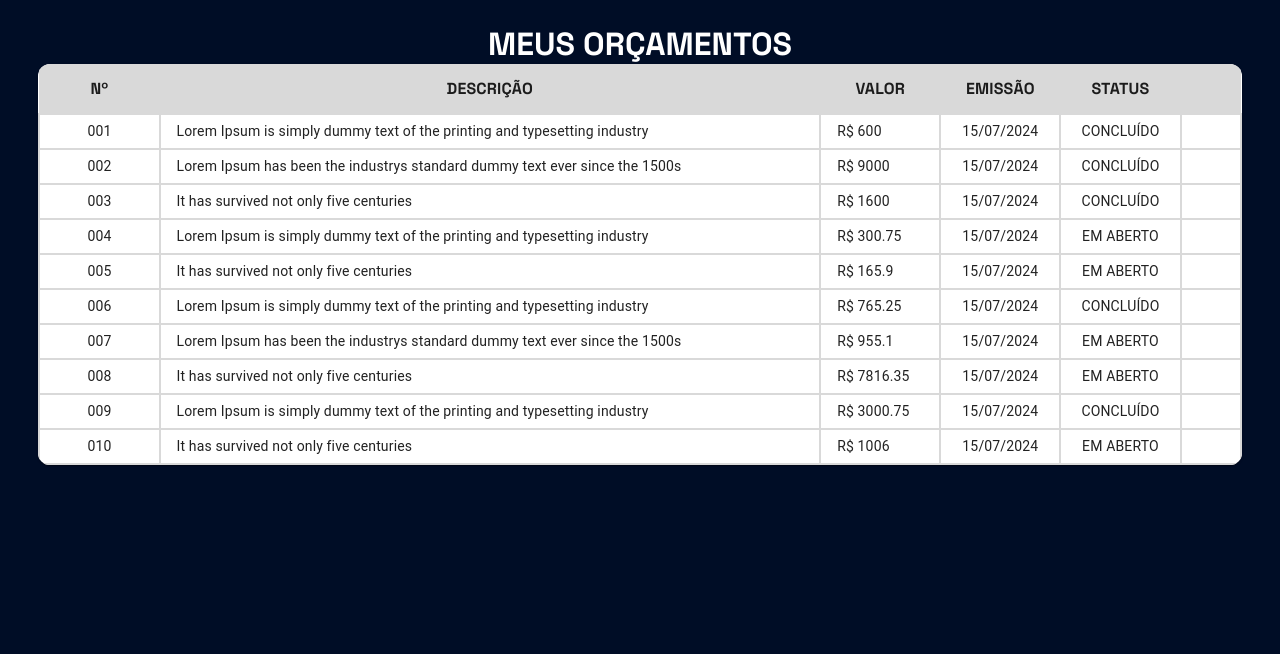
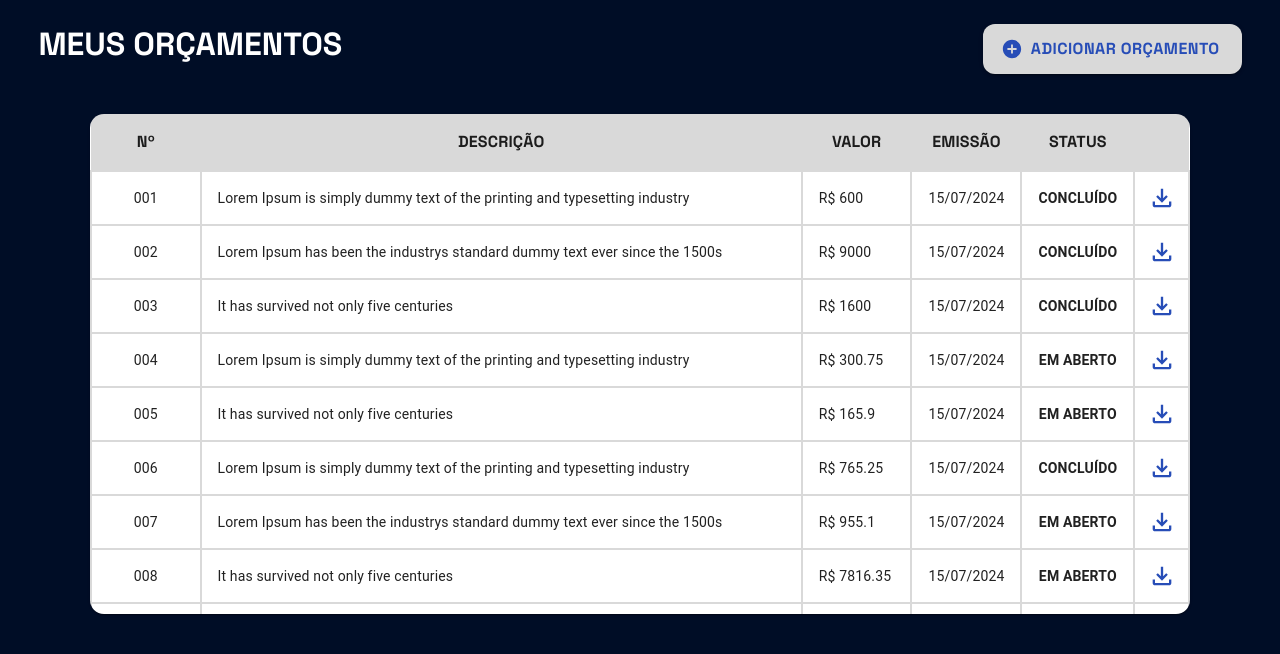
Before and after one commit to Lionel-Rocha/BlockBudget, a React (Create React App) app: page /painel in a window 1280 px wide. Shown: the top 654 px of the page. Built offline with nearby package versions, Linux system fonts and the light colour scheme.

Commit message:
update painel orcamentos

```diff
--- a/src/components/Table/Total/index.js
+++ b/src/components/Table/Total/index.js
@@ -6,8 +6,10 @@ import {
     TableContainer,
     TableHead,
     TableRow,
-    Paper
+    Paper,
+    IconButton,
 } from '@mui/material';
+import FileDownloadOutlinedIcon from '@mui/icons-material/FileDownloadOutlined';
 
 function createData(servico, descricao, preco, emissao, status, down) {
   return { servico, descricao, preco, emissao, status, down };
@@ -28,9 +30,9 @@ const rows = [
 
 const TableTotal = () => {
     return (<>
-        <TableContainer component={Paper} sx={{borderRadius: '12px'}}>
-      <Table sx={{ minWidth: 500 }} size="small" aria-label="Tabela de serviços">
-        <TableHead sx={{height: "50px", background: "#D9D9D9"}}>
+      <TableContainer component={Paper} sx={{borderRadius: '14px', maxHeight: 500}}>
+        <Table hoverRow sx={{ minWidth: 500 }} aria-label="Tabela de exibicao" size='large'>
+          <TableHead sx={{height: '50px', background: '#D9D9D9'}}>
             <TableRow>
               <TableCell align="center" sx={{ fontFamily: '"Space Grotesk", sans-serif', fontSize: '1rem', fontWeight: 900 }}>Nº</TableCell>
               <TableCell align="center" sx={{ fontFamily: '"Space Grotesk", sans-serif', fontSize: '1rem', fontWeight: 900 }}>DESCRIÇÃO</TableCell>
@@ -41,8 +43,11 @@ const TableTotal = () => {
             </TableRow>
           </TableHead>
           <TableBody>
-          {rows.map((row) => (
-            <TableRow
+            {rows.map((row) => {
+              return (
+              <TableRow hover
+                role="checkbox"
+                tabIndex={-1}
                 key={row.servico}
                 sx={{ '&:last-child td, &:last-child th': { border: 2, borderColor: "#D9D9D9" }, height: "35px" }}
               >
@@ -50,10 +55,24 @@ const TableTotal = () => {
                 <TableCell align="left" sx={{width: "55%", border: 2, borderColor: "#D9D9D9"}}>{row.descricao}</TableCell>
                 <TableCell align="left" sx={{width: "10%", border: 2, borderColor: "#D9D9D9"}}>{row.preco}</TableCell>
                 <TableCell align="center" sx={{width: "10%", border: 2, borderColor: "#D9D9D9"}}>{row.emissao}</TableCell>
-              <TableCell align="center" sx={{width: "10%", border: 2, borderColor: "#D9D9D9"}}>{row.status}</TableCell>
-              <TableCell align="center" sx={{width: "5%", border: 2, borderColor: "#D9D9D9"}}>{row.down}</TableCell>
+                <TableCell align="center" sx={{width: "10%", border: 2, borderColor: "#D9D9D9", fontWeight: "bold"}}>{row.status}</TableCell>
+                <TableCell align="center" sx={{width: "5%", border: 2, borderColor: "#D9D9D9", padding: "0"}}>
+                  <IconButton
+                    sx={{
+                      borderRadius: 10,
+                      fontWeight: "bolder",
+                      color: "#274DB7",
+                      ":hover": { backgroundColor: "#274DB7", color: "#D1D3E2" },
+                      width: "30px",
+                      height: "30px"
+                      }}
+                    size="large"
+                  >
+                    <FileDownloadOutlinedIcon fontSize="inherit" />
+                  </IconButton>
+                </TableCell>
               </TableRow>
-          ))}
+            )})}
           </TableBody>
         </Table>
     </TableContainer>
--- a/src/routes/Orcamento.css
+++ b/src/routes/Orcamento.css
@@ -1,5 +1,3 @@
-/* @import url("https://fonts.googleapis.com/css2?family=Space+Grotesk:wght@300..700&display=swap"); */
-
 .orcamento {
     background-color: #000D26;
     max-width: 100vw;
--- a/src/routes/Painel.css
+++ b/src/routes/Painel.css
@@ -11,3 +11,35 @@
     justify-content: center;
     /* border: 1px solid red; */
 }
+
+.tituloPainel h1 {
+    font-family: "Space Grotesk", sans-serif;
+    font-size: 2rem;
+    font-weight: 900;
+    color: white;
+    text-align: left;
+    /* margin: 0; */
+    flex: 1 1 100%;
+    /* border: 1px solid yellow; */
+}
+
+.tableTotal {
+    max-width: 1100px;
+    flex: 1 1 100%;
+    margin-top: 5vh;
+    /* border: 1px solid red;     */
+}
+
+.tituloPainel {
+    flex: 1 1 100%;
+    display: flex;
+    flex-direction: row;
+    justify-content: space-between;
+    /* border: 1px solid red; */
+}
+
+.btnAdd {
+    flex: 1 1 100%;
+    text-align: right;
+    /* border: 1px solid green; */
+}
--- a/src/routes/Painel.js
+++ b/src/routes/Painel.js
@@ -1,12 +1,37 @@
 import "./Painel.css"
 import TableTotal from "../components/Table/Total";
+import { Button } from "@mui/material";
+import AddCircleIcon from '@mui/icons-material/AddCircle';
 
 
 const Painel = () => {
     return (<>
         <div className="painel">
+        <div className="tituloPainel">
             <h1>MEUS ORÇAMENTOS</h1>
-        <TableTotal />
+                <div className="btnAdd">
+                    <Button
+                        sx={{
+                        borderRadius: 3,
+                        fontFamily: '"Space Grotesk", sans-serif',
+                        fontSize: "1rem",
+                        fontWeight: 900,
+                        backgroundColor: "#D9D9D9",
+                        color: "#274DB7",
+                        ":hover": { backgroundColor: "#274DB7", color: "#D1D3E2" },
+                        height: "50px",
+                    }}
+                        size="large"
+                        variant="contained"
+                        startIcon={<AddCircleIcon />}
+                    >
+                        Adicionar Orçamento
+                    </Button>
+                </div>
+            </div>
+            <div className="tableTotal">
+                <TableTotal />
+            </div>
         </div>
     </>)
 
```
Lines whose indentation alone changed are shown as unchanged.
